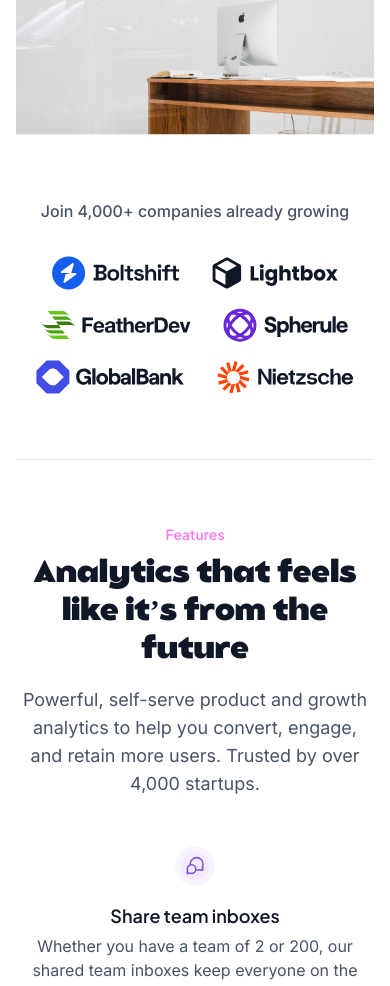
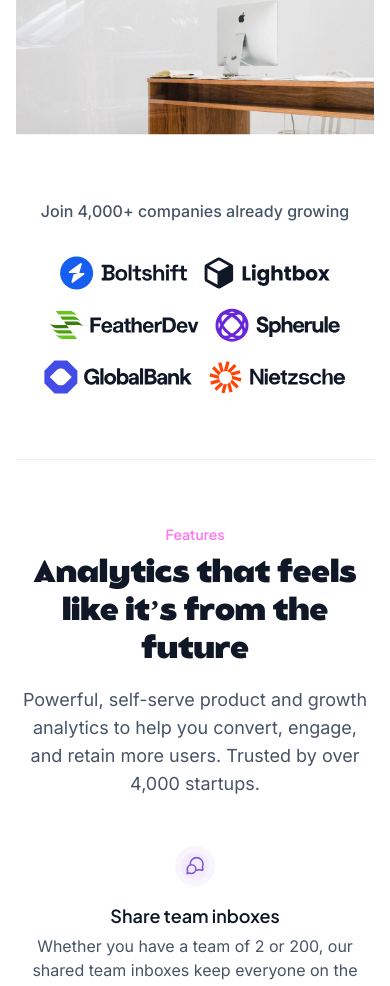
Before and after one commit to BenitoPedro13/boilerplate-mainnet, a Next.js app: page / in a window 390 px wide. Shown: the part 737-1723 px from the top of the page. Built offline with nearby package versions, Linux system fonts and the light colour scheme.

Commit message:
Social Proof responsive section

```diff
--- a/src/components/SocialProof.tsx
+++ b/src/components/SocialProof.tsx
@@ -9,36 +9,30 @@ import companyLogo from '@/../public/company-logo.svg'
 
 const SocialProof = () => {
   return (
-    <section className="flex flex-row justify-center items-start pb-16 w-full h-fit bg-white">
-      <div className="flex flex-col items-start px-4 gap-8 w-full h-fit">
+    <section className="flex flex-row justify-center items-start pb-16 w-full h-fit bg-white lg:py-24">
+      <div className="flex flex-col items-start px-4 gap-8 w-full h-fit lg:px-8 max-w-7xl">
         <p className="font-medium text-base text-center text-gray-600 w-full">
           Join 4,000+ companies already growing
         </p>
-        <div className="flex flex-col items-start p-0 gap-4 w-full h-fit">
-          <div className="flex flex-row justify-center items-center p-0 gap-8 w-full h-fit">
+        <div className="flex flex-row items-start p-0 gap-4 w-full h-fit justify-center lg:gap-8 flex-wrap">
             <div className="w-fit h-fit">
               <Image src={companyLogo} height={36} width={undefined} alt="Company Logo"/>
             </div>
             <div className="w-fit h-fit">
               <Image src={companyLogo1} height={36} width={undefined} alt="Company Logo"/>
             </div>
-          </div>
-          <div className="flex flex-row justify-center items-center p-0 gap-8 w-full h-fit">
             <div className="w-fit h-fit">
               <Image src={companyLogo2} height={36} width={undefined} alt="Company Logo"/>
             </div>
             <div className="w-fit h-fit">
               <Image src={companyLogo3} height={36} width={undefined} alt="Company Logo"/>
             </div>
-          </div>
-          <div className="flex flex-row justify-center items-center p-0 gap-8 w-full h-fit">
             <div className="w-fit h-fit">
               <Image src={companyLogo4} height={36} width={undefined} alt="Company Logo"/>
             </div>
             <div className="w-fit h-fit">
               <Image src={companyLogo5} height={36} width={undefined} alt="Company Logo"/>
             </div>
-          </div>
         </div>
       </div>
     </section>
```
